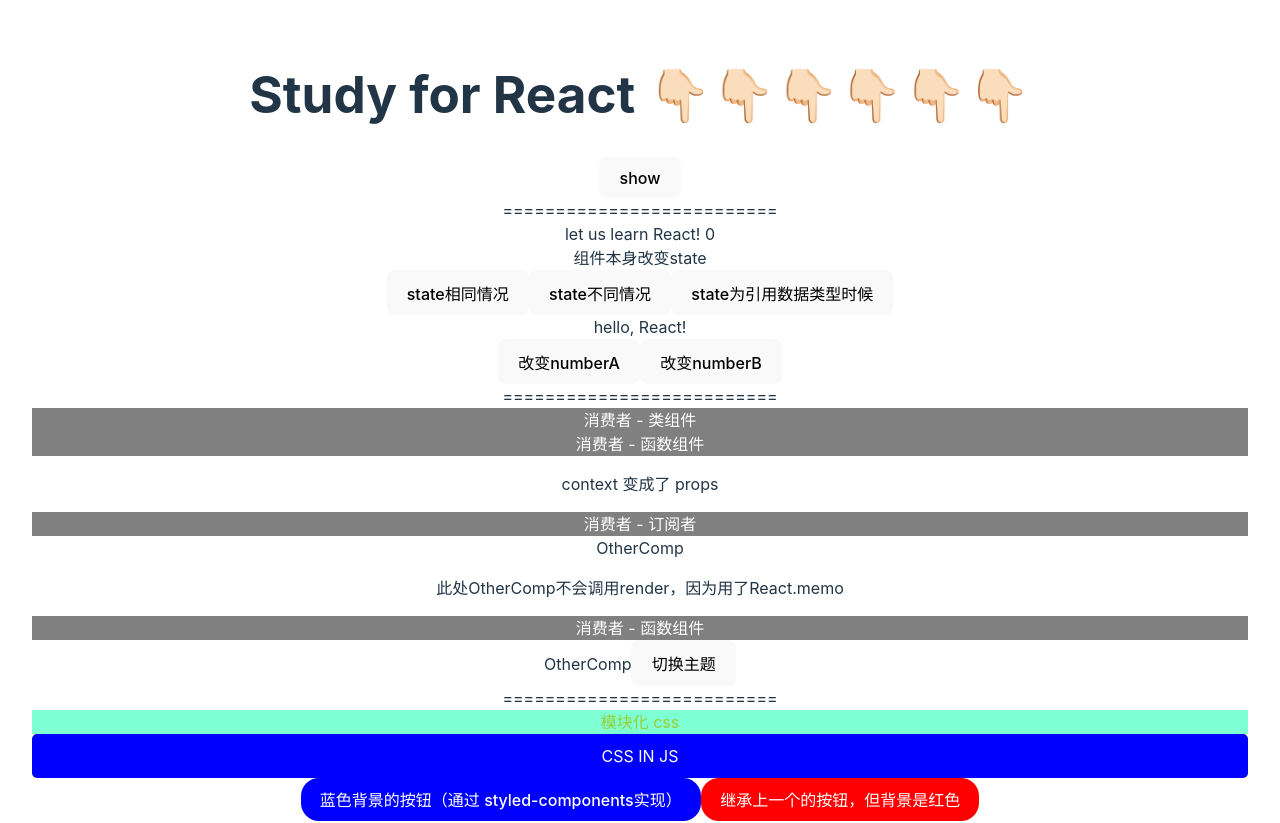
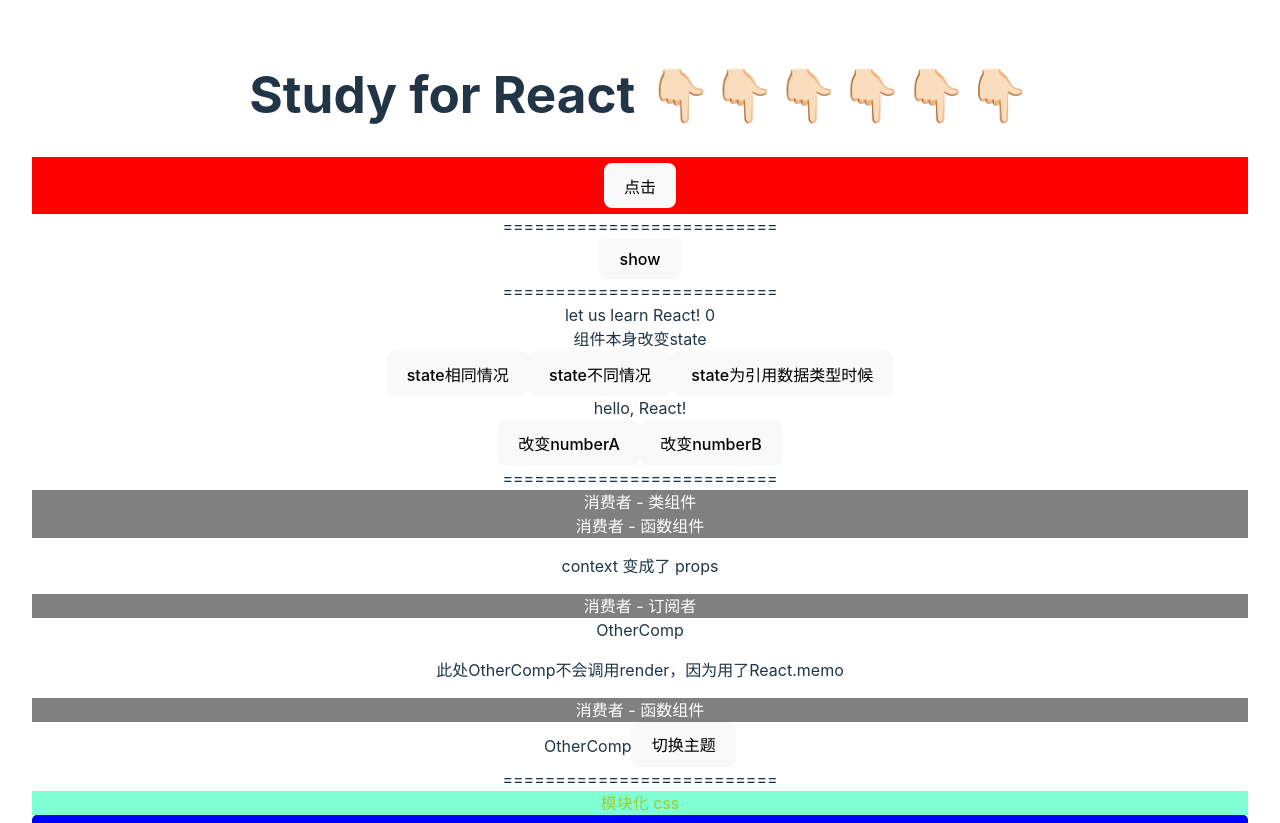
Before and after one commit to MashyG/mashy-monorepo, a React (Vite) app in the folder apps/react-project/: page / in a window 1280 px wide. Shown: the top 823 px of the page. Built offline with nearby package versions, Linux system fonts and the light colour scheme.

Commit message:
feat: add eventSystem and router

```diff
--- a/apps/react-project/src/App.tsx
+++ b/apps/react-project/src/App.tsx
@@ -8,16 +8,19 @@ import "@mashy-monorepo/web-component";
 import HelloworldComp from "./components/Helloworld";
 import Communication from "./components/Communication";
 import CommunicateByRef from "./components/CommunicateByRef";
-import CssModule from "./components/CssModule";
+import CssModule from "./components/CSSModule";
 import ContextComp from "./components/Context";
 import RenderComp from "./components/Render";
 import RenderMoreData from "./components/RenderMoreData";
+import EventSystem from "./components/EventSystem";
 
 function App() {
   return (
     <>
       <div>
         <h1>Study for React 👇🏻👇🏻👇🏻👇🏻👇🏻👇🏻</h1>
+        <EventSystem />
+        <div>==========================</div>
         <RenderMoreData />
         <div>==========================</div>
         <RenderComp />
--- /dev/null
+++ b/apps/react-project/src/components/EventSystem.tsx
@@ -0,0 +1,47 @@
+import { useEffect, useRef } from "react";
+
+export default function EventSystemIndex() {
+  const refObj: any = useRef(null);
+  useEffect(() => {
+    const handler = () => {
+      console.log("事件监听");
+    };
+    refObj.current.addEventListener("click", handler);
+    return () => {
+      refObj.current.removeEventListener("click", handler);
+    };
+  }, []);
+  const handleClick = (e: any) => {
+    // console.log("handleClick", e);
+    // e.stopPropagation(); /* 阻止事件冒泡，handleFatherClick 事件讲不在触发 */
+    console.log("冒泡阶段执行");
+  };
+  const handleClickCapture = () => {
+    console.log("捕获阶段执行");
+  };
+  const handleFatherClick = () => {
+    console.log("父组件冒泡阶段执行");
+  };
+  const handleFatherClickCapture = () => {
+    console.log("父组件捕获阶段执行");
+  };
+  const styles = {
+    padding: "6px",
+    backgroundColor: "red",
+  };
+  return (
+    <div
+      onClick={handleFatherClick}
+      onClickCapture={handleFatherClickCapture}
+      style={{ ...styles }}
+    >
+      <button
+        ref={refObj}
+        onClick={handleClick}
+        onClickCapture={handleClickCapture}
+      >
+        点击
+      </button>
+    </div>
+  );
+}
--- a/apps/react-project/src/components/RenderMoreData.tsx
+++ b/apps/react-project/src/components/RenderMoreData.tsx
@@ -70,7 +70,11 @@ export default () => {
   };
   return (
     <div>
-      {btnShow && <button onClick={handleClick}>show</button>}
+      {btnShow ? (
+        <button onClick={handleClick}>show</button>
+      ) : (
+        !show && <div>加载中...</div>
+      )}
       {show && <BigDataComp />}
     </div>
   );
```
Also changed, not shown: apps/react-project/src/vite-env.d.ts (+3 -14 lines), 1 other file (tests, documents, lock files or other folders).
